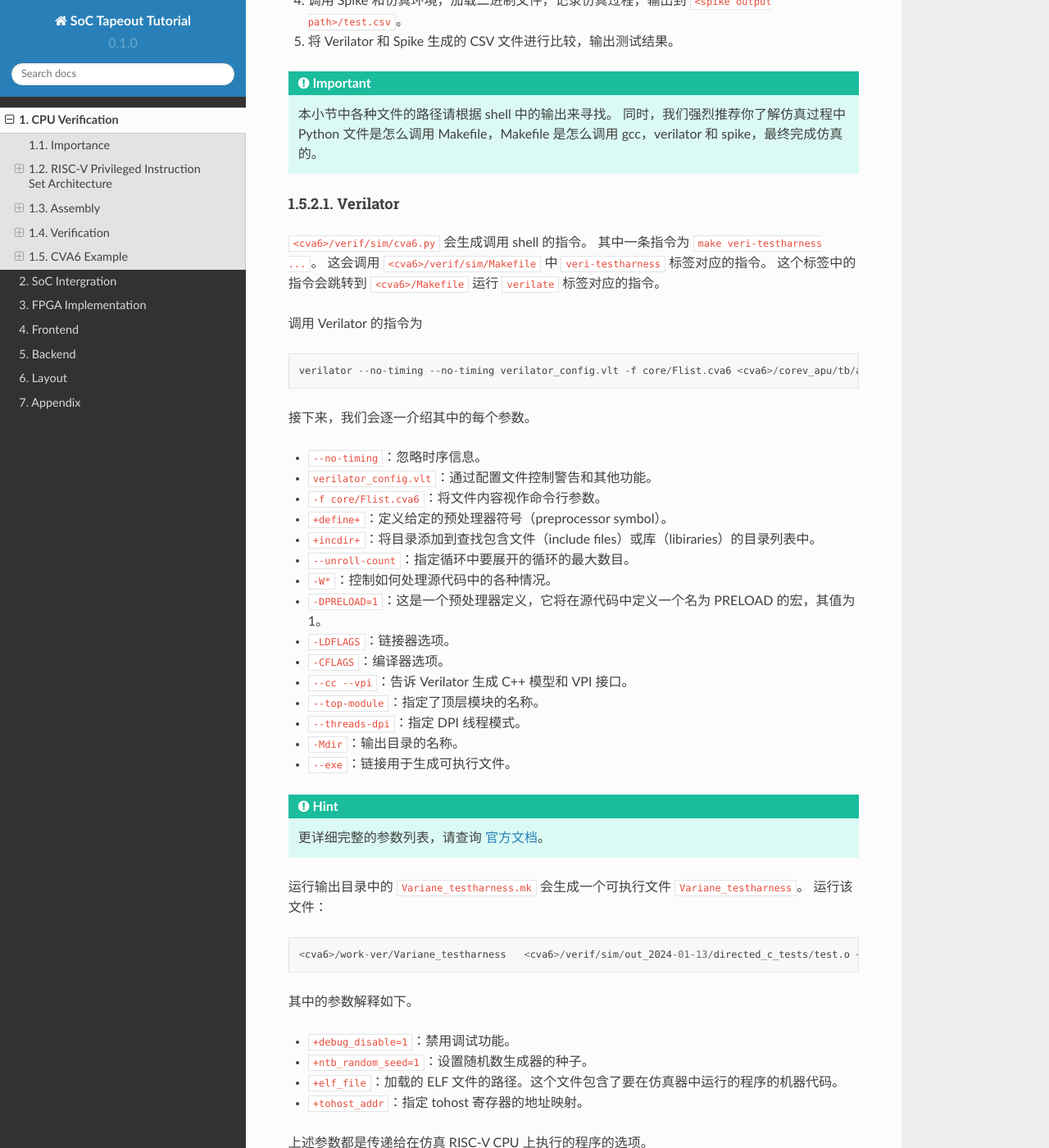
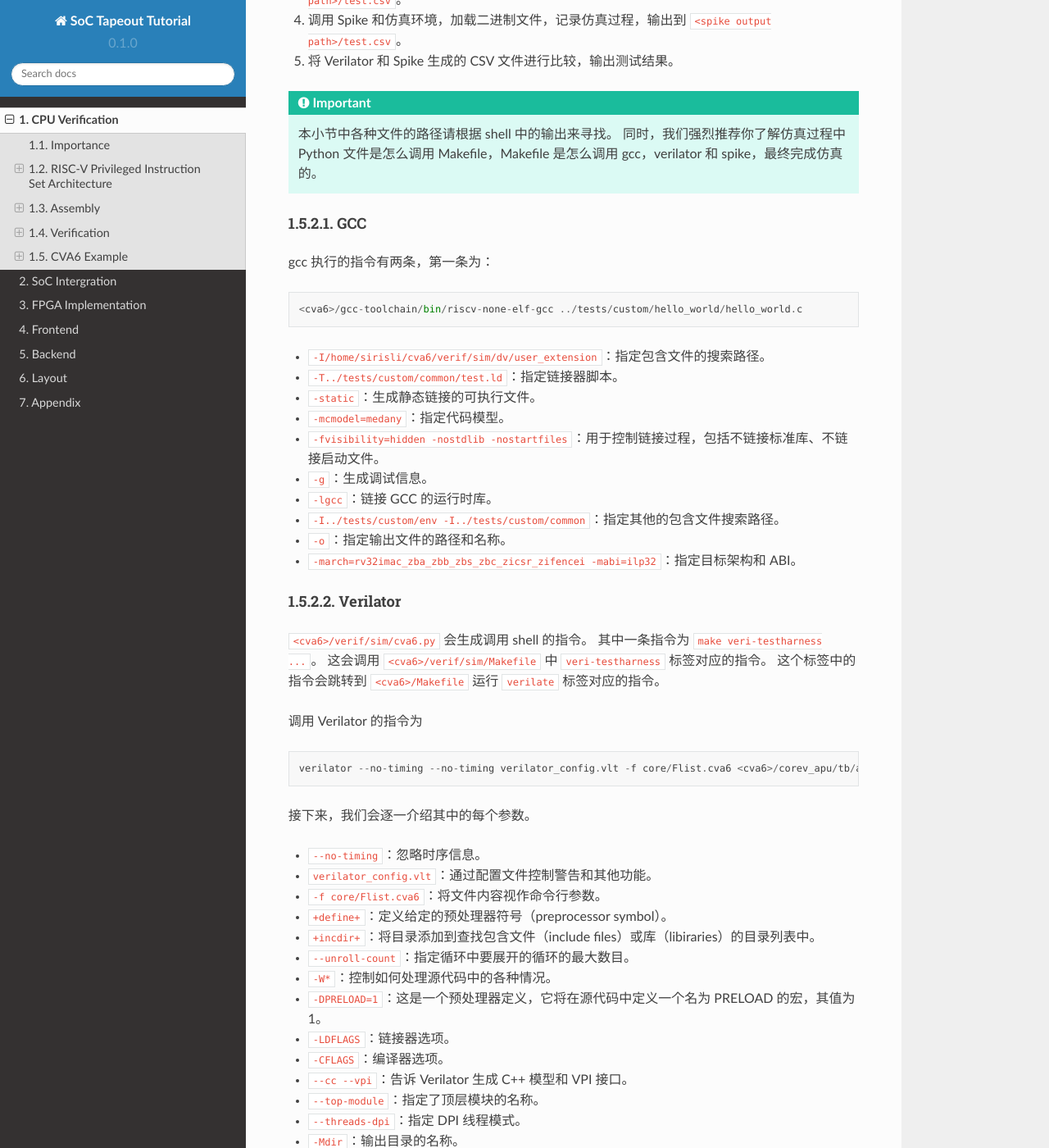
Before and after one commit to Siris-Li/SoC-Tapeout-Tutorial, a Sphinx documentation site: the page built from docs/source/cpu.rst, in a window 1280 px wide and 1400 px high, scrolled down 11685 px. Shown: the whole window at 82% size. Built offline with Sphinx 7.4.7 and the Read the Docs theme 2.0.0, drawn with Linux system fonts in a browser that asks for light colours.

Commit message:
Update cpu.rst

```diff
--- a/docs/source/cpu.rst
+++ b/docs/source/cpu.rst
@@ -469,6 +469,28 @@ CVA6 支持很多的仿真器，因此我们需要指定比较的两个仿真器
 	本小节中各种文件的路径请根据 shell 中的输出来寻找。
 	同时，我们强烈推荐你了解仿真过程中 Python 文件是怎么调用 Makefile，Makefile 是怎么调用 gcc，verilator 和 spike，最终完成仿真的。
 
+GCC
+################
+
+gcc 执行的指令有两条，第一条为：
+
+.. code-block::
+
+	<cva6>/gcc-toolchain/bin/riscv-none-elf-gcc ../tests/custom/hello_world/hello_world.c          -I<cva6>/verif/sim/dv/user_extension           -T../tests/custom/common/test.ld -static -mcmodel=medany -fvisibility=hidden -nostdlib -nostartfiles -g ../tests/custom/common/syscalls.c ../tests/custom/common/crt.S -lgcc -I../tests/custom/env -I../tests/custom/common -o <cva6>/verif/sim/<out_date>/directed_c_tests/hello_world.o  -march=rv32imac_zba_zbb_zbs_zbc_zicsr_zifencei -mabi=ilp32
+
+- ``-I/home/sirisli/cva6/verif/sim/dv/user_extension``：指定包含文件的搜索路径。
+- ``-T../tests/custom/common/test.ld``：指定链接器脚本。
+- ``-static``：生成静态链接的可执行文件。
+- ``-mcmodel=medany``：指定代码模型。
+- ``-fvisibility=hidden -nostdlib -nostartfiles``：用于控制链接过程，包括不链接标准库、不链接启动文件。
+- ``-g``：生成调试信息。
+- ``-lgcc``：链接 GCC 的运行时库。
+- ``-I../tests/custom/env -I../tests/custom/common``：指定其他的包含文件搜索路径。
+- ``-o``：指定输出文件的路径和名称。
+- ``-march=rv32imac_zba_zbb_zbs_zbc_zicsr_zifencei -mabi=ilp32``：指定目标架构和 ABI。
+
+
+
 Verilator
 ###################
 
```
